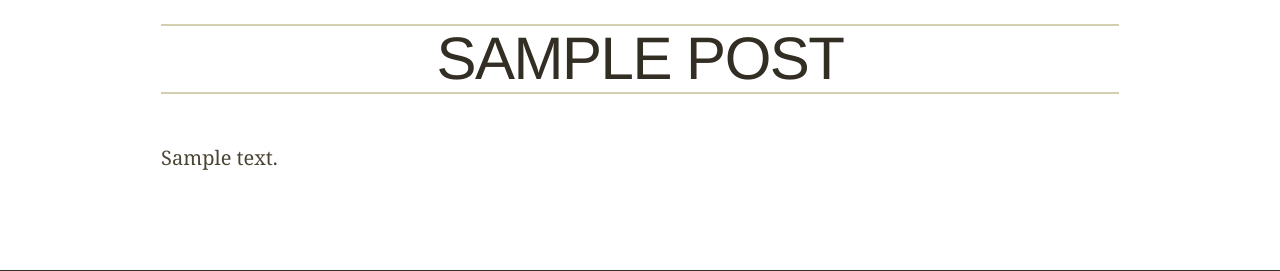
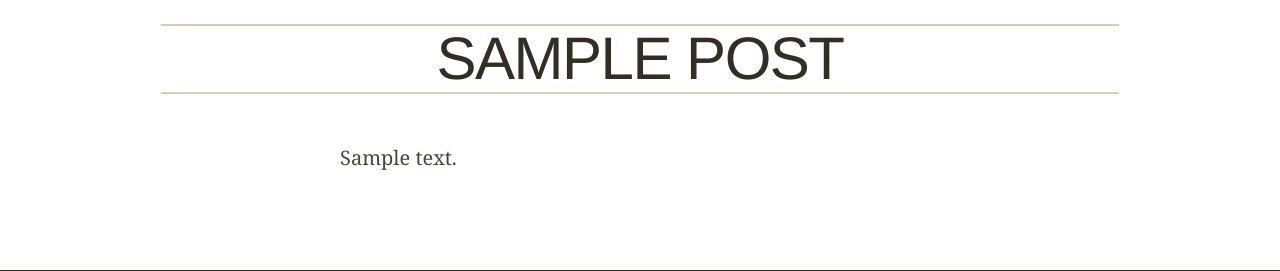
Before and after one commit to xonic/gpd-theme, a WordPress theme: the page made by themes/gp-dolomiti/index.php in a window 1280 px wide. Shown: the part 256-527 px from the top of the page. Run offline with PHP 8.4 and a stand-in for WordPress, Linux system fonts and the light colour scheme; the site name, menu and one post (Sample post) are stand-ins, and other content is empty; some libraries are stand-ins or nearby versions.

Commit message:
- add back to home link to thank you page - set max-width on .form-wrapper instead of form

```diff
--- a/themes/gp-dolomiti/content.php
+++ b/themes/gp-dolomiti/content.php
@@ -12,6 +12,10 @@
 
 		<h1 class="section__title section__title--emphasized"><?php the_title(); ?></h1>
 
-		<?php the_content(); ?>
+		<div class="form-wrapper">
+
+			<?php the_content(); ?>
+
+		</div>
 
 	</article><!-- #post-<?php the_ID(); ?> -->
--- a/themes/gp-dolomiti/css/forms.css
+++ b/themes/gp-dolomiti/css/forms.css
@@ -2800,7 +2800,7 @@ form {
   line-height:  2.4rem;
 }
 /* line 19, ../sass/imports/modules/_event-forms.scss */
-.grid form,
+.grid .form-wrapper,
 .grid #event-reg-form-groups {
   margin: 0 auto;
   max-width:  600px;
--- a/themes/gp-dolomiti/css/page.css
+++ b/themes/gp-dolomiti/css/page.css
@@ -3257,7 +3257,7 @@ form {
   line-height:  2.4rem;
 }
 /* line 19, ../sass/imports/modules/_event-forms.scss */
-.grid form,
+.grid .form-wrapper,
 .grid #event-reg-form-groups {
   margin: 0 auto;
   max-width:  600px;
--- a/themes/gp-dolomiti/css/register-success.css
+++ b/themes/gp-dolomiti/css/register-success.css
@@ -2210,7 +2210,7 @@ object {
   line-height:  2.4rem;
 }
 /* line 19, ../sass/imports/modules/_event-forms.scss */
-.grid form,
+.grid .form-wrapper,
 .grid #event-reg-form-groups {
   margin: 0 auto;
   max-width:  600px;
--- a/themes/gp-dolomiti/css/register.css
+++ b/themes/gp-dolomiti/css/register.css
@@ -2210,7 +2210,7 @@ object {
   line-height:  2.4rem;
 }
 /* line 19, ../sass/imports/modules/_event-forms.scss */
-.grid form,
+.grid .form-wrapper,
 .grid #event-reg-form-groups {
   margin: 0 auto;
   max-width:  600px;
--- a/themes/gp-dolomiti/sass/imports/modules/_event-forms.scss
+++ b/themes/gp-dolomiti/sass/imports/modules/_event-forms.scss
@@ -14,7 +14,7 @@
 			@include setType($bodyFontSize, $bodyLineHeight);
 		}
 
-		form,
+		.form-wrapper,
 		#event-reg-form-groups
 		{
 			margin:0 auto;
```
